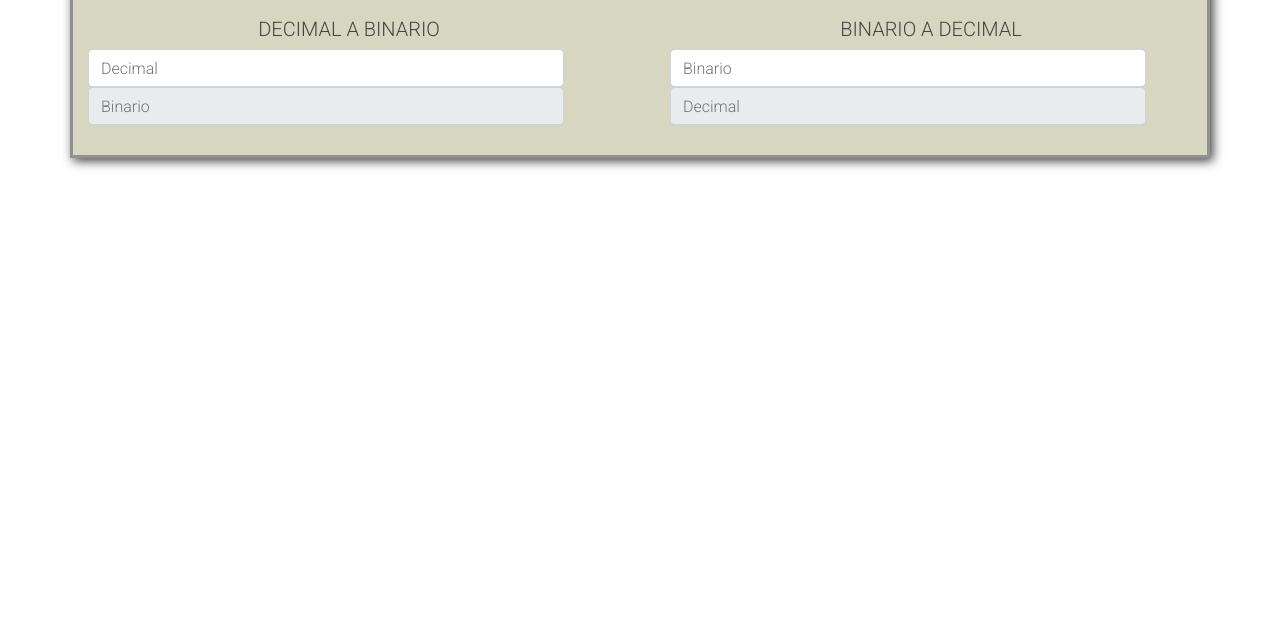
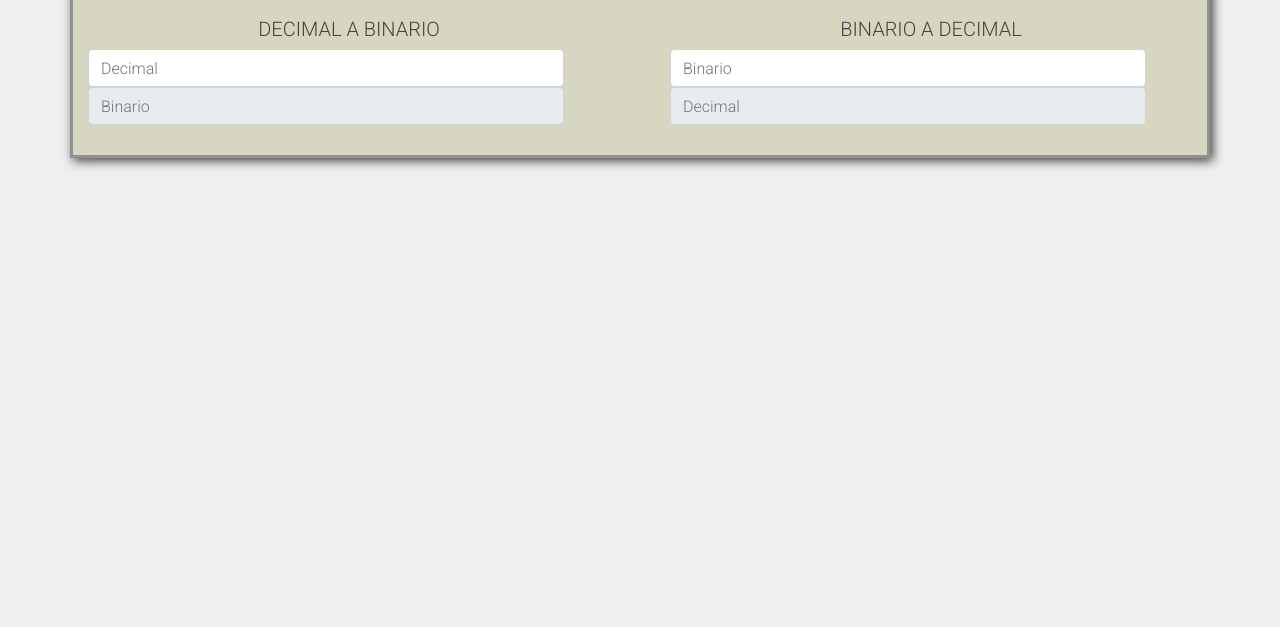
Before and after one commit to marlonjt/Numeros_Binarios, a plain HTML site: page index.html in a window 1280 px wide. Shown: the part 173-800 px from the top of the page. Drawn offline with nearby package versions, Linux system fonts and the light colour scheme.

Commit message:
estilos2

```diff
--- a/index.html
+++ b/index.html
@@ -37,6 +37,9 @@ h3 {
         margin: 0px;
         padding-top: 7px;
 
+}
+body {
+        background-color: rgb(239, 239, 240);
 }
 
 </style>
```
